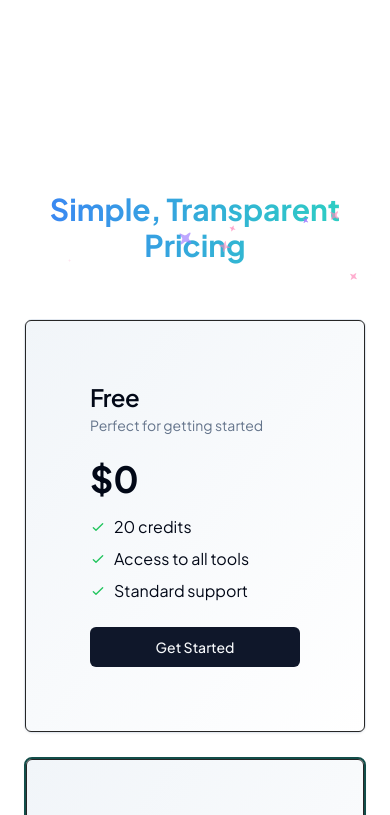
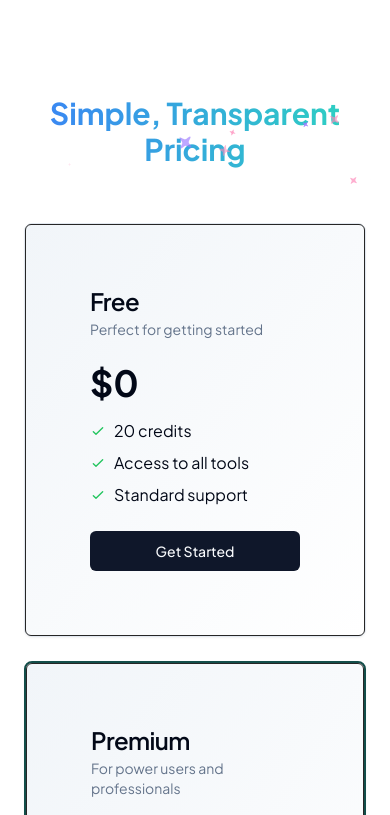
Before and after one commit to emrekaratepe123/Edit, a Next.js app: page / in a window 390 px wide. Shown: the part 2769-3584 px from the top of the page. Built offline with nearby package versions, Linux system fonts and the light colour scheme; no server answers.

Commit message:
feat: update Pricing component to include link for non-premium tiers

```diff
--- a/src/components/landing/Pricing.tsx
+++ b/src/components/landing/Pricing.tsx
@@ -10,6 +10,7 @@ import {
 import SparklesText from "../ui/sparkles-text";
 import { CardSpotlight } from "../ui/card-spotlight";
 import { cn } from "@/lib/utils";
+import Link from "next/link";
 
 const tiers = [
   {
@@ -35,7 +36,7 @@ const tiers = [
 
 export default function Pricing() {
   return (
-    <section id="pricing" className="py-24 px-6">
+    <section id="pricing" className="pb-24 sm:py-24 px-6">
       <SparklesText
         text="Simple, Transparent Pricing"
         className="text-3xl font-medium sm:text-4xl md:text-5xl text-center mb-12"
@@ -88,7 +89,13 @@ export default function Pricing() {
                   </ul>
                 </CardContent>
                 <CardFooter>
-                  <Button className="w-full z-20">{tier.cta}</Button>
+                  {tier.name === "Premium" ? (
+                    <Button className="w-full z-20">{tier.cta}</Button>
+                  ) : (
+                    <Link href="/editor" className="w-full z-20">
+                      <Button className="w-full">{tier.cta}</Button>
+                    </Link>
+                  )}
                 </CardFooter>{" "}
               </div>
             </CardSpotlight>
```
